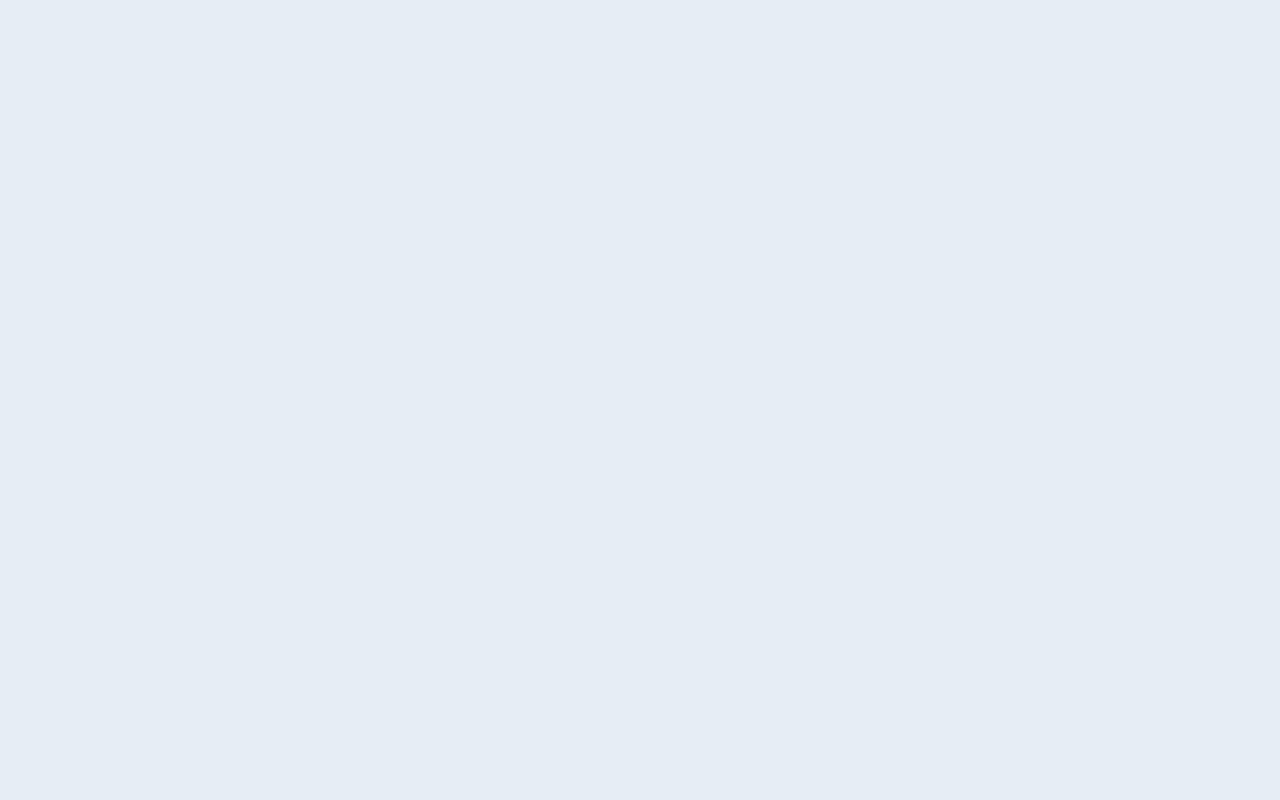
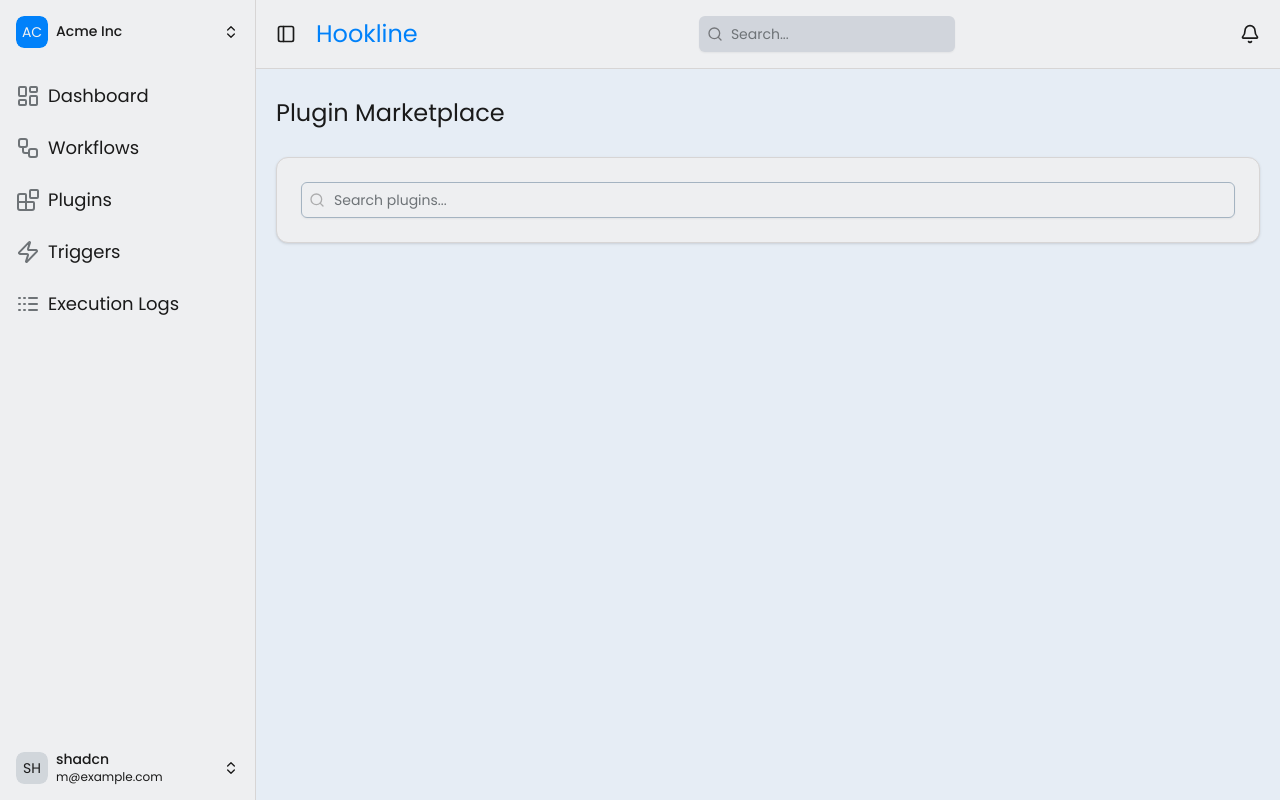
Before and after one commit to sommye-ctr/hookline, a React (Vite) app in the folder frontend/: page /dashboard/plugins in a window 1280 px wide. Before the commit this address had no page. Built offline with nearby package versions, Linux system fonts and the light colour scheme.

Commit message:
Added PluginsPage.tsx

```diff
--- /dev/null
+++ b/frontend/src/components/shared/IconInput.tsx
@@ -0,0 +1,22 @@
+import {Input} from "@/components/ui/input.tsx";
+import * as React from "react";
+import {type ChangeEvent} from "react";
+
+interface IconInputProps {
+    placeholder: string,
+    onChange?: (value: ChangeEvent<HTMLInputElement>) => void,
+    icon: React.ElementType,
+}
+
+const IconInput = ({placeholder, onChange, icon: Icon}: IconInputProps) => (
+    <div className="relative w-full">
+        <Input
+            className="pl-8"
+            placeholder={placeholder}
+            onChange={onChange}
+        />
+        <Icon className="absolute top-1/2 left-2 size-4 -translate-y-1/2 opacity-50 select-none"/>
+    </div>
+);
+
+export default IconInput;
--- a/frontend/src/components/shared/PageHeading.tsx
+++ b/frontend/src/components/shared/PageHeading.tsx
@@ -3,17 +3,19 @@
 
 type PageHeadingProps = {
     heading: string,
-    buttonIcon: JSX.Element,
-    buttonText: string,
+    buttonIcon?: JSX.Element,
+    buttonText?: string,
 }
 
 const PageHeading = ({heading, buttonIcon, buttonText}: PageHeadingProps) => (
     <div className="flex justify-between my-7">
         <h3>{heading}</h3>
-        <Button>
-            {buttonIcon}
-            {buttonText}
-        </Button>
+        {buttonIcon &&
+            buttonText &&
+            <Button>
+                {buttonIcon}
+                {buttonText}
+            </Button>}
     </div>
 );
 
--- a/frontend/src/components/sidebar/AppSidebar.tsx
+++ b/frontend/src/components/sidebar/AppSidebar.tsx
@@ -34,7 +34,7 @@
         },
         {
             title: "Plugins",
-            url: "#",
+            url: "plugins",
             icon: LucideBlocks,
         },
         {
--- /dev/null
+++ b/frontend/src/features/plugins/PluginsPage.tsx
@@ -0,0 +1,20 @@
+import PageHeading from "@/components/shared/PageHeading.tsx";
+import {Card, CardContent} from "@/components/ui/card.tsx";
+import IconInput from "@/components/shared/IconInput.tsx";
+import {LucideSearch} from "lucide-react";
+
+const PluginsPage = () => (
+    <>
+        <PageHeading heading="Plugin Marketplace"/>
+
+        <Card>
+            <CardContent>
+
+                <IconInput placeholder="Search plugins..." icon={LucideSearch}/>
+
+            </CardContent>
+        </Card>
+    </>
+);
+
+export default PluginsPage;
--- a/frontend/src/features/workflows/WorkflowsPage.tsx
+++ b/frontend/src/features/workflows/WorkflowsPage.tsx
@@ -4,7 +4,6 @@
 import {columns} from "@/features/workflows/columns.tsx";
 import {useState} from "react";
 import type {ColumnFiltersState} from "@tanstack/react-table";
-import {Input} from "@/components/ui/input.tsx";
 import {
     Select,
     SelectContent,
@@ -15,6 +14,7 @@
     SelectValue
 } from "@/components/ui/select.tsx";
 import {Card, CardContent} from "@/components/ui/card.tsx";
+import IconInput from "@/components/shared/IconInput.tsx";
 
 const WorkflowsPage = () => {
     const [filters, setFilters] = useState<ColumnFiltersState>([]);
@@ -52,15 +52,7 @@
                 <CardContent className="p-0">
                     <div className="flex justify-between gap-4 m-4">
 
-                        <div className="relative w-full">
-                            <Input
-                                className="pl-8"
-                                placeholder="Search workflows..."
-                                onChange={(e) => handleFilterChange(e.target.value)}
-                            />
-                            <LucideSearch
-                                className="absolute top-1/2 left-2 size-4 -translate-y-1/2 opacity-50 select-none"/>
-                        </div>
+                        <IconInput placeholder="Search workflows..." icon={LucideSearch} onChange={(e) => handleFilterChange(e.target.value)}/>
 
                         <Select defaultValue="all" onValueChange={handleStatusChange}>
                             <SelectTrigger className="w-[180px]">
--- a/frontend/src/routes/AppRoutes.tsx
+++ b/frontend/src/routes/AppRoutes.tsx
@@ -3,6 +3,7 @@
 import DashboardPage from "@/features/dashboard/DashboardPage.tsx";
 import SideBarLayout from "@/layouts/SideBarLayout.tsx";
 import WorkflowsPage from "@/features/workflows/WorkflowsPage.tsx";
+import PluginsPage from "@/features/plugins/PluginsPage.tsx";
 
 const AppRoutes = () => {
     return (
@@ -11,6 +12,7 @@
             <Route path="/dashboard" element={<SideBarLayout/>}>
                 <Route index element={<DashboardPage/>}/>
                 <Route path="workflows" element={<WorkflowsPage/>}/>
+                <Route path="plugins" element={<PluginsPage/>}/>
             </Route>
         </Routes>
     );
```
